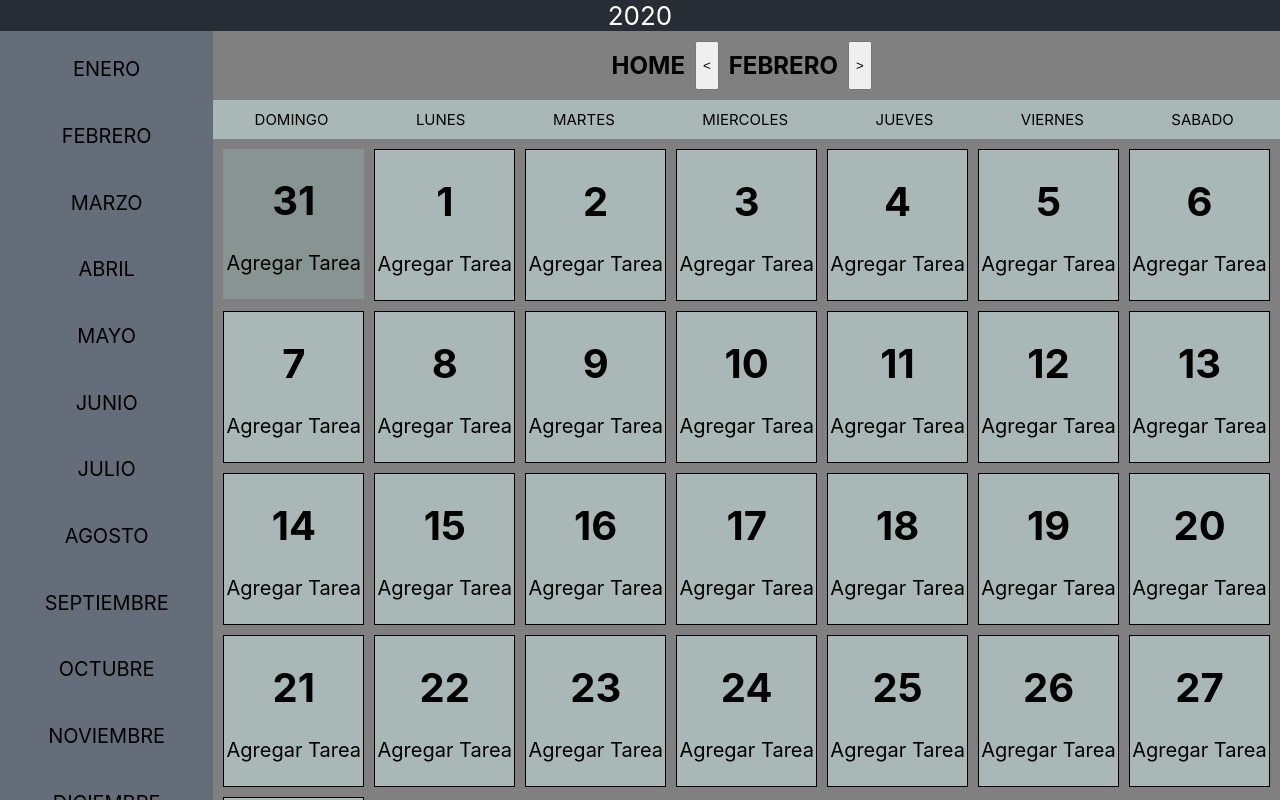
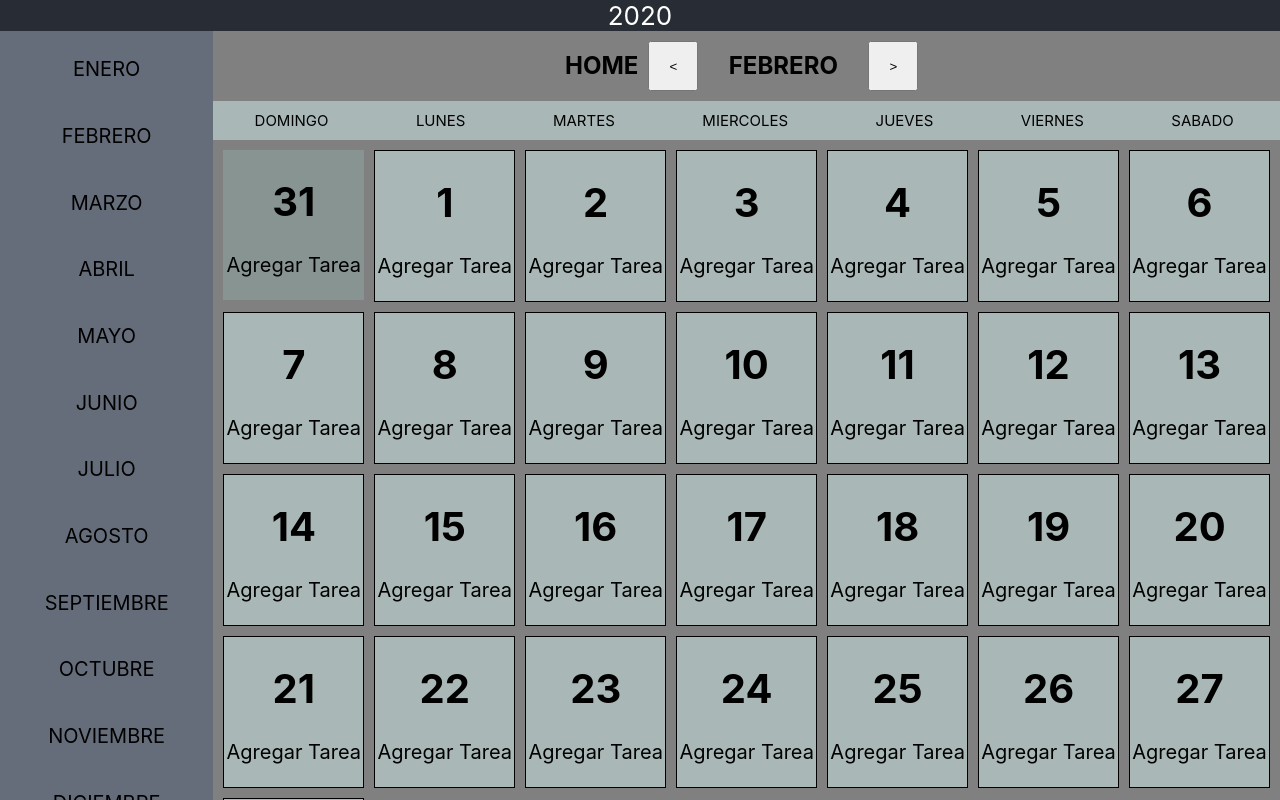
Before and after one commit to sebamosquera/calendario-react, a React (Create React App) app: page / in a window 1280 px wide. Shown: the top 800 px of the page. Built offline with nearby package versions, Linux system fonts and the light colour scheme.

Commit message:
font-size updated in html, rem unit implemented for font-size

```diff
--- a/src/Day/day.css
+++ b/src/Day/day.css
@@ -15,5 +15,4 @@
 }
 
 .day-agregar-tarea {
-  position:;
 }
--- a/src/Month/Month.js
+++ b/src/Month/Month.js
@@ -33,7 +33,7 @@ const Month = () => {
       <nav className='month-nav'>
         <h1>HOME</h1>
         <button onClick={() => changeMonth(-1)}>{'<'}</button>
-        <h1>{meses[selectedMonth]}</h1>
+        <h1 className='month-nav-title'>{meses[selectedMonth]}</h1>
         <button onClick={() => changeMonth(1)}>{'>'}</button>
       </nav>
       <main className='month-main'>
--- a/src/Month/month.css
+++ b/src/Month/month.css
@@ -1,11 +1,16 @@
 .month-nav {
   display: flex;
   justify-content: center;
+  font-size: 1.6rem;
   padding: 0;
 }
 
 .month-nav > button {
   margin: 10px;
+}
+
+.month-nav-title {
+  width: 150px;
 }
 
 .month-ul {
@@ -75,3 +80,12 @@
 #currentDay {
   background-color: #cce3e0;
 }
+
+button {
+  width: 50px;
+  height: 50px;
+}
+
+button:hover {
+  cursor: pointer;
+}
--- a/src/index.css
+++ b/src/index.css
@@ -1,3 +1,7 @@
+html {
+  font-size: 62.5%;
+}
+
 body {
   margin: 0;
   font-family: -apple-system, BlinkMacSystemFont, 'Segoe UI', 'Roboto', 'Oxygen',
```
Also changed, not shown: 1 other file (tests, documents, lock files or other folders).
